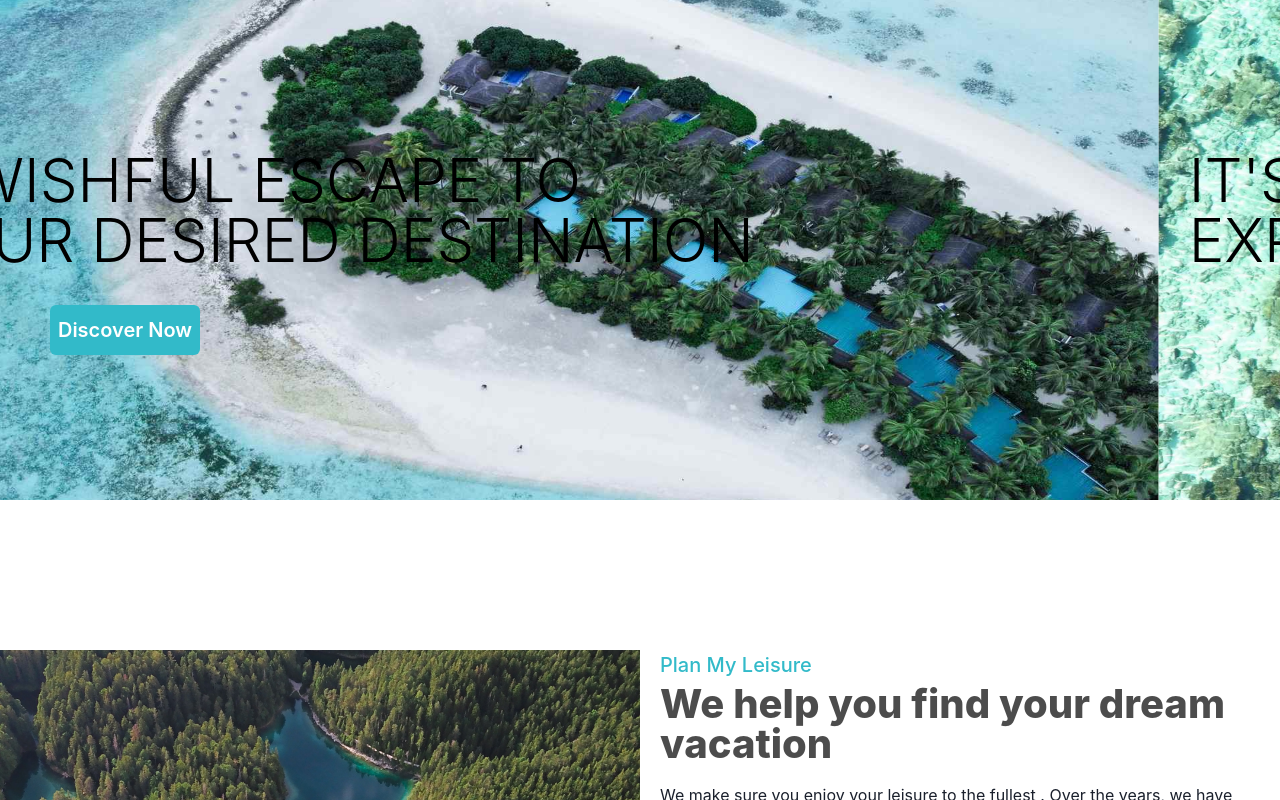
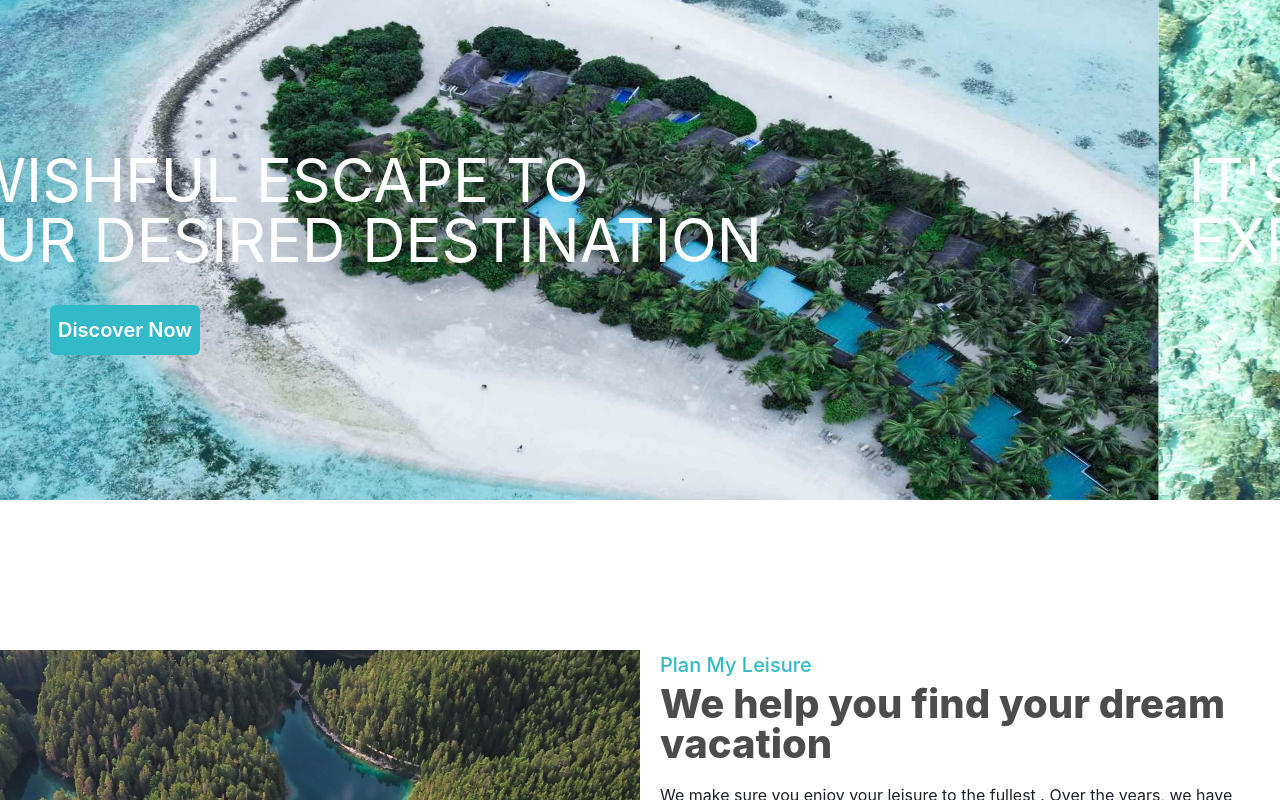
Before and after one commit to KAVARA-TechX/PMP-Front-End, a React (Create React App) app: page / in a window 1280 px wide. Shown: the top 800 px of the page. Built offline with nearby package versions, Linux system fonts and the light colour scheme.

Commit message:
hero font color

```diff
--- a/src/heroSection/Hero.js
+++ b/src/heroSection/Hero.js
@@ -51,7 +51,7 @@ const Hero = () => {
 					>
 						<Text
 							className='font'
-							color={'black'}
+							color={'white'}
 							position='absolute'
 							top={{ base: '50%', lg: '30%' }}
 							left={{ base: '50%', lg: '30px' }}
@@ -60,7 +60,7 @@ const Hero = () => {
 								lg: 'none',
 							}}
 							fontSize={{ base: 50, lg: 60 }}
-							fontWeight={{ base: 400, lg: 300 }}
+							fontWeight={{ base: 400, lg: 400 }}
 							lineHeight={1}
 							textAlign={{ base: 'center', lg: 'start' }}
 						>
@@ -80,7 +80,7 @@ const Hero = () => {
 						position='relative'
 					>
 						<Text
-							color={'black'}
+							color={'white'}
 							position='absolute'
 							top={{ base: '50%', lg: '30%' }}
 							left={{ base: '50%', lg: '30px' }}
@@ -89,7 +89,7 @@ const Hero = () => {
 								lg: 'none',
 							}}
 							fontSize={{ base: 50, lg: 60 }}
-							fontWeight={{ base: 400, lg: 300 }}
+							fontWeight={{ base: 400, lg: 400 }}
 							lineHeight={1}
 							textAlign={{ base: 'center', lg: 'start' }}
 							textTransform={'uppercase'}
@@ -109,7 +109,7 @@ const Hero = () => {
 						position='relative'
 					>
 						<Text
-							color={'black'}
+							color={'white'}
 							position='absolute'
 							top={{ base: '50%', lg: '30%' }}
 							left={{ base: '50%', lg: '30px' }}
@@ -118,7 +118,7 @@ const Hero = () => {
 								lg: 'none',
 							}}
 							fontSize={{ base: 50, lg: 60 }}
-							fontWeight={{ base: 400, lg: 300 }}
+							fontWeight={{ base: 400, lg: 400 }}
 							lineHeight={1}
 							textAlign={{ base: 'center', lg: 'start' }}
 							textTransform={'uppercase'}
```
